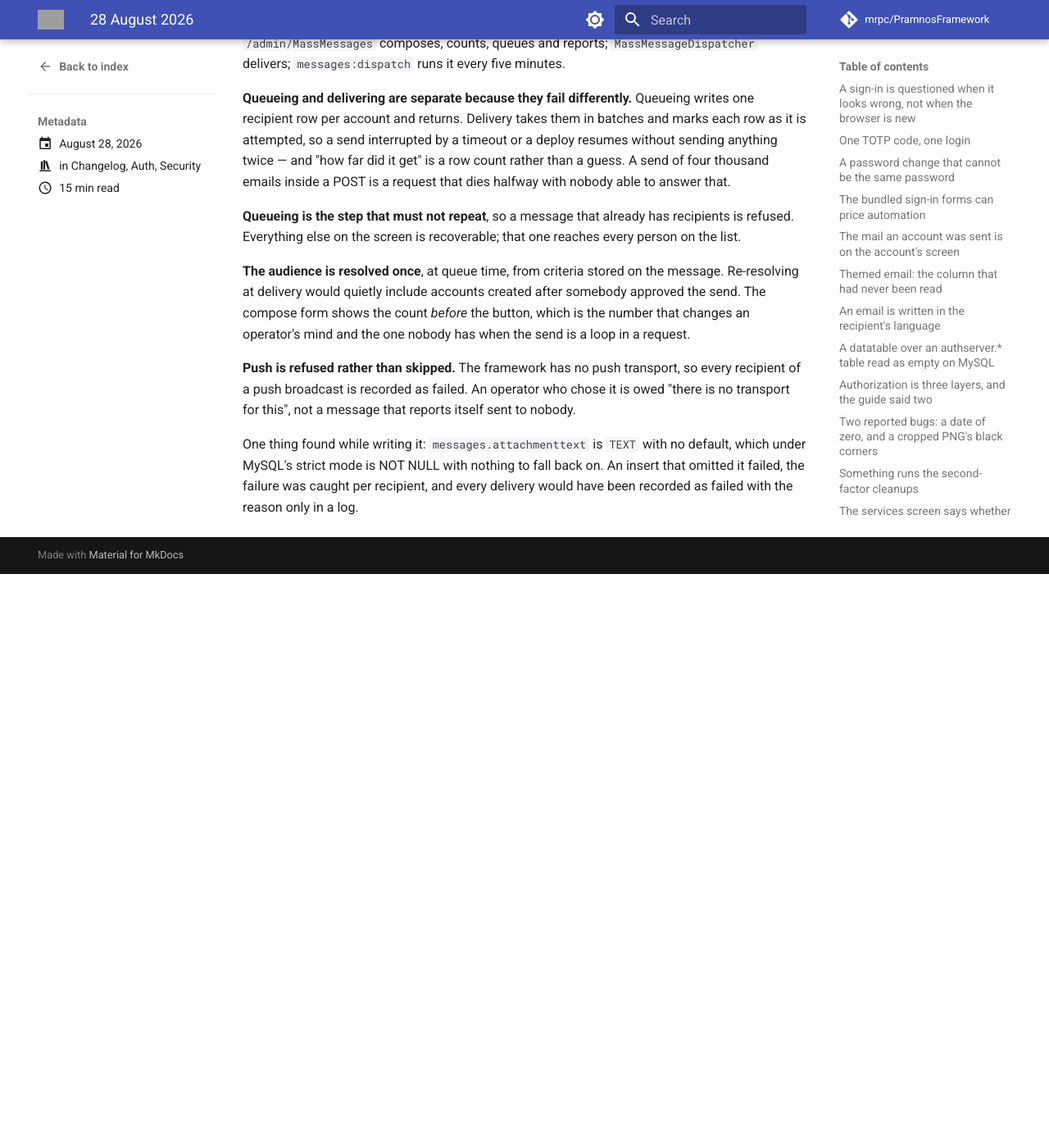
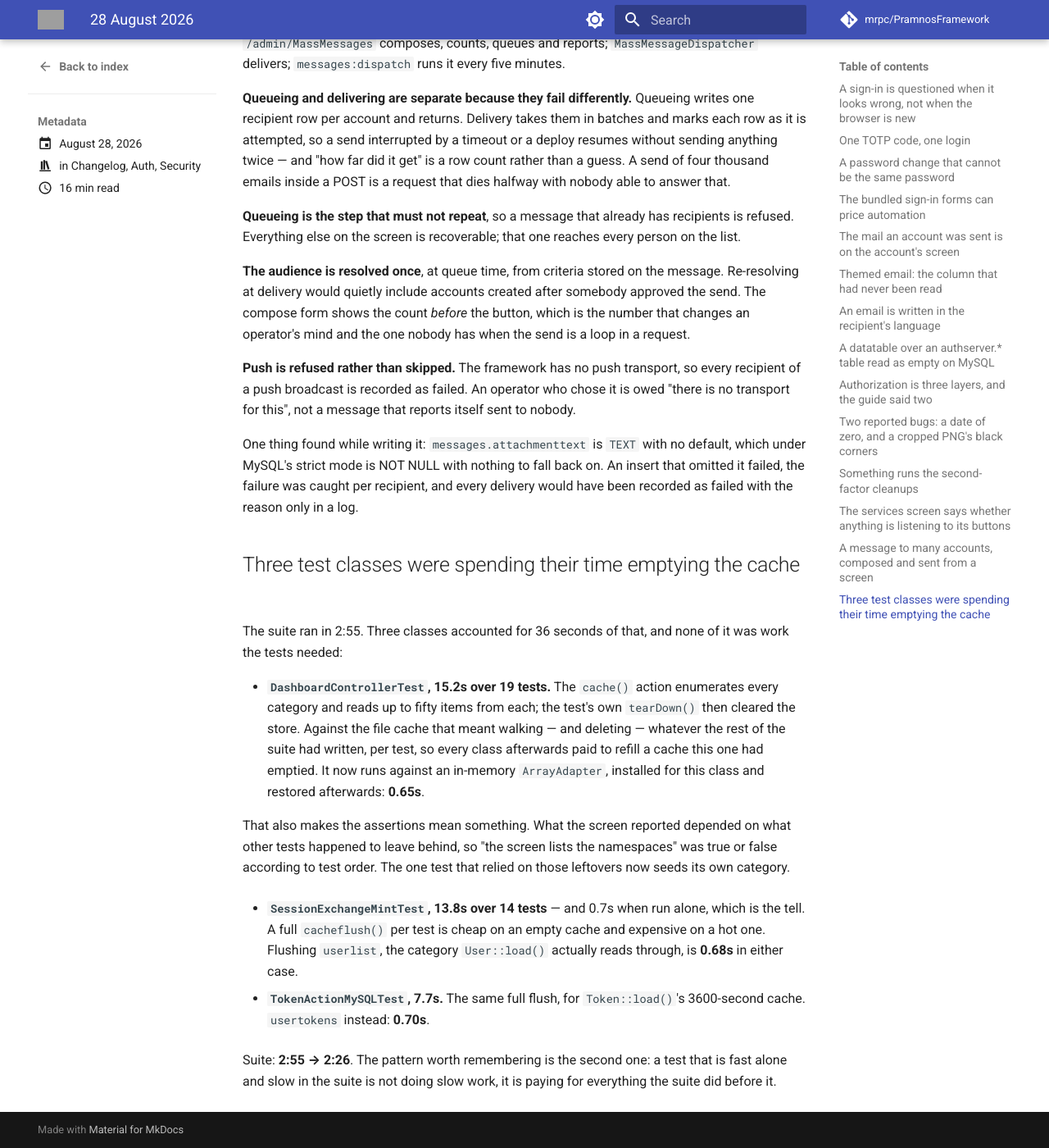
Before and after one commit to mrpc/PramnosFramework, an MkDocs documentation site: the page built from docs/version-history/posts/2026-08-28.md, in a window 1280 px wide and 1400 px high, scrolled down 8714 px. Shown: the whole window at 82% size. Built offline with MkDocs 1.6.1 and Material for MkDocs 9.7.7, drawn with Linux system fonts in a browser that asks for light colours; comment, search, counter and statistics services are not loaded; before the commit the page ends 9414 px from its top, so only the background shows below that; grey boxes are pictures that could not be loaded.

Commit message:
test(perf): three classes were spending their time emptying the cache
36 seconds of a 2:55 suite, none of it work the tests needed.

`DashboardControllerTest` (15.2s over 19 tests): `cache()` enumerates every
category and reads fifty items from each, and the test's `tearDown()` cleared the
store — so against the file cache it walked and then deleted whatever the rest of
the suite had written, per test, and every class afterwards paid to refill it. It
now runs against an in-memory ArrayAdapter, installed for the class and restored
after: 0.65s. That also makes the assertions mean something, since what the screen
reported had depended on what other tests left behind; the one test that relied on
those leftovers seeds its own category now.

`SessionExchangeMintTest` (13.8s over 14 tests, 0.7s alone — which is the tell):
a full `cacheflush()` per test is cheap on an empty cache and expensive on a hot
one. Flushing `userlist`, the category `User::load()` reads through, is 0.68s
either way.

`TokenActionMySQLTest` (7.7s): the same, for `Token::load()`'s hour-long cache.
`usertokens` instead: 0.70s.

Suite 2:55 → 2:26. The pattern worth keeping: a class that is fast alone and slow
in the suite is not doing slow work, it is paying for everything that ran before
it.

```diff
--- a/docs/version-history/posts/2026-08-28.md
+++ b/docs/version-history/posts/2026-08-28.md
@@ -379,3 +379,32 @@ One thing found while writing it: `messages.attachmenttext` is `TEXT` with no de
 under MySQL's strict mode is NOT NULL with nothing to fall back on. An insert that omitted it
 failed, the failure was caught per recipient, and every delivery would have been recorded as
 failed with the reason only in a log.
+
+## Three test classes were spending their time emptying the cache
+
+The suite ran in 2:55. Three classes accounted for 36 seconds of that, and none of it was
+work the tests needed:
+
+- **`DashboardControllerTest`, 15.2s over 19 tests.** The `cache()` action enumerates every
+  category and reads up to fifty items from each; the test's own `tearDown()` then cleared
+  the store. Against the file cache that meant walking — and deleting — whatever the rest of
+  the suite had written, per test, so every class afterwards paid to refill a cache this one
+  had emptied. It now runs against an in-memory `ArrayAdapter`, installed for this class and
+  restored afterwards: **0.65s**.
+
+  That also makes the assertions mean something. What the screen reported depended on what
+  other tests happened to leave behind, so "the screen lists the namespaces" was true or
+  false according to test order. The one test that relied on those leftovers now seeds its
+  own category.
+
+- **`SessionExchangeMintTest`, 13.8s over 14 tests** — and 0.7s when run alone, which is the
+  tell. A full `cacheflush()` per test is cheap on an empty cache and expensive on a hot one.
+  Flushing `userlist`, the category `User::load()` actually reads through, is **0.68s** in
+  either case.
+
+- **`TokenActionMySQLTest`, 7.7s.** The same full flush, for `Token::load()`'s 3600-second
+  cache. `usertokens` instead: **0.70s**.
+
+Suite: **2:55 → 2:26**. The pattern worth remembering is the second one: a test that is fast
+alone and slow in the suite is not doing slow work, it is paying for everything the suite did
+before it.
```
Also changed, not shown: 3 other files.
